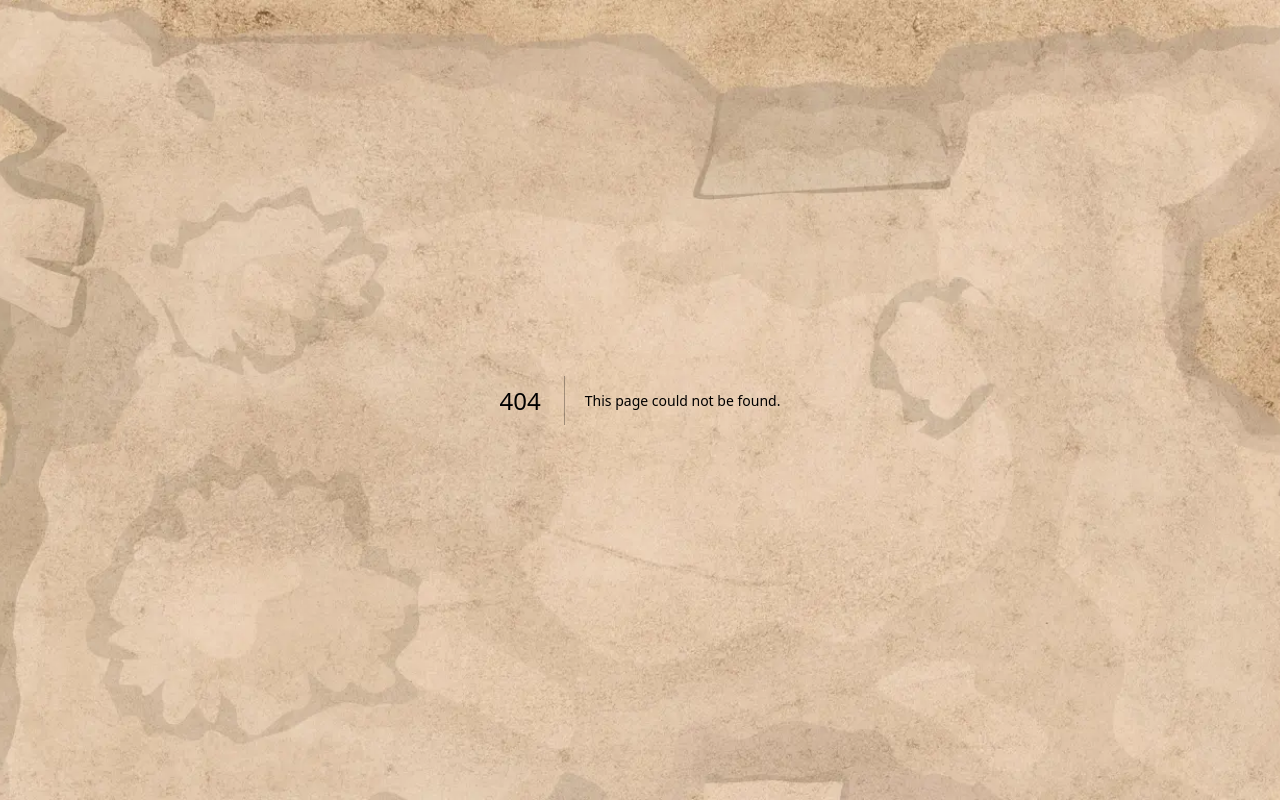
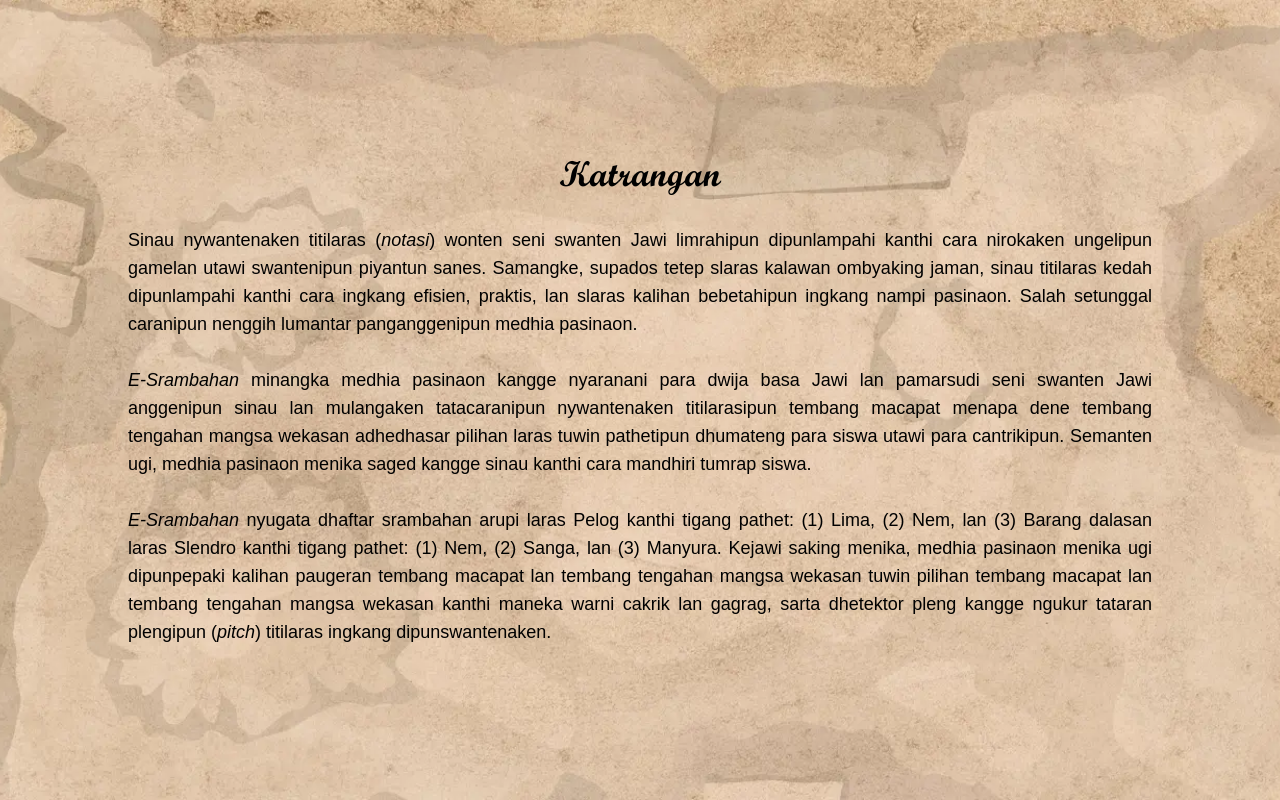
Before and after one commit to naraya-albani/E-Srambahan, a Next.js app: page /katrangan in a window 1280 px wide. Before the commit this address had no page. Built offline with nearby package versions, Linux system fonts and the light colour scheme.

Commit message:
refactor: update application description and menu links, remove unused page

```diff
--- a/app/katrangan-aplikasi/page.tsx
+++ /dev/null
@@ -1,29 +0,0 @@
-export default function KatranganAplikasi() {
-  return (
-    <div className="flex flex-col gap-8 justify-center items-center min-h-screen p-8 text-black">
-      <h1 className="text-center text-4xl font-sans font-bold">
-        Katrangan Aplikasi
-      </h1>
-      <p className="text-justify text-lg lg:mx-24">
-        Sinau nywantênakên titilaras (notasi) wontên sêni swantên Jawi
-        limrahipun kanthi cara nirokakên ungêlipun gamêlan utawi swantênipun
-        piyantun sanès. Wondéné samangké, supados têtêp slaras kalawan ombyaking
-        jaman, kêkalih cara mênika kêdah asipat efisien lan praktis nênggih
-        lumantar panganggénipun aplikasi.
-        <br /> <br />
-        E-Srambahan mujudakên aplikasi kanggé nyaranani para dwija basa Jawi
-        dalasan para pamarsudi sêni swantên Jawi anggènipun sinau lan mulangakên
-        tatacaranipun nywantênakên titilarasipun têmbang macapat mênapa déné
-        têmbang têngahan mangsa wêkasan adhêdhasar pilihan laras tuwin
-        pathêtipun dhumatêng para siswa utawi para cantrikipun.
-        <br /> <br />
-        E-Srambahan nyugata dhaftar srambahan arupi laras Pélog kanthi tigang
-        pathêt: (1) Lima, (2) Nêm, lan (3) Barang dalasan laras Sléndro kanthi
-        tigang pathêt: (1) Nêm, (2) Sanga, lan (3) Manyura. Kêjawi saking
-        mênika, aplikasi mênika ugi dipunpêpaki kalihan paugêran têmbang macapat
-        lan têmbang têngahan mangsa wêkasan tuwin pilihan têmbang macapat lan
-        têmbang têngahan mangsa wêkasan kanthi manéka warni cakrik lan gagrag.
-      </p>
-    </div>
-  );
-}
--- /dev/null
+++ b/app/katrangan/page.tsx
@@ -0,0 +1,33 @@
+export default function Katrangan() {
+  return (
+    <div className="flex flex-col gap-8 justify-center items-center min-h-screen p-8 text-black">
+      <h1 className="text-center text-4xl font-sans font-bold">Katrangan</h1>
+      <p className="text-justify text-lg lg:mx-24">
+        Sinau nywantenaken titilaras (<i>notasi</i>) wonten seni swanten Jawi
+        limrahipun dipunlampahi kanthi cara nirokaken ungelipun gamelan utawi
+        swantenipun piyantun sanes. Samangke, supados tetep slaras kalawan
+        ombyaking jaman, sinau titilaras kedah dipunlampahi kanthi cara ingkang
+        efisien, praktis, lan slaras kalihan bebetahipun ingkang nampi pasinaon.
+        Salah setunggal caranipun nenggih lumantar panganggenipun medhia
+        pasinaon.
+        <br /> <br />
+        <i>E-Srambahan</i> minangka medhia pasinaon kangge nyaranani para dwija
+        basa Jawi lan pamarsudi seni swanten Jawi anggenipun sinau lan
+        mulangaken tatacaranipun nywantenaken titilarasipun tembang macapat
+        menapa dene tembang tengahan mangsa wekasan adhedhasar pilihan laras
+        tuwin pathetipun dhumateng para siswa utawi para cantrikipun. Semanten
+        ugi, medhia pasinaon menika saged kangge sinau kanthi cara mandhiri
+        tumrap siswa.
+        <br /> <br />
+        <i>E-Srambahan</i> nyugata dhaftar srambahan arupi laras Pelog kanthi
+        tigang pathet: (1) Lima, (2) Nem, lan (3) Barang dalasan laras Slendro
+        kanthi tigang pathet: (1) Nem, (2) Sanga, lan (3) Manyura. Kejawi saking
+        menika, medhia pasinaon menika ugi dipunpepaki kalihan paugeran tembang
+        macapat lan tembang tengahan mangsa wekasan tuwin pilihan tembang
+        macapat lan tembang tengahan mangsa wekasan kanthi maneka warni cakrik
+        lan gagrag, sarta dhetektor pleng kangge ngukur tataran plengipun (
+        <i>pitch</i>) titilaras ingkang dipunswantenaken.
+      </p>
+    </div>
+  );
+}
--- a/app/layout.tsx
+++ b/app/layout.tsx
@@ -10,7 +10,7 @@
 
 export const metadata: Metadata = {
   title: "E-SRAMBAHAN",
-  description: "Aplikasi kanggé nyaranani para dwija basa Jawi",
+  description: "Medhia kangge sinau lan gladhen nembang.",
 };
 
 export default function RootLayout({
--- a/app/main/page.tsx
+++ b/app/main/page.tsx
@@ -6,7 +6,7 @@
   { title: "Pilihan Têmbang", link: "/pilihan-tembang" },
   { title: "Paugeran Têmbang", link: "/paugeran-tembang" },
   { title: "Profil Pangêmbang", link: "/profil-pangembang" },
-  { title: "Katrangan Aplikasi", link: "/katrangan-aplikasi" },
+  { title: "Katrangan", link: "/katrangan" },
   { title: "Dhétèktor Plêng", link: "/dhetektor-pleng" },
   { title: "Pandom", link: "/pandom" },
   { title: "Ancase Pasinaon", link: "/ancase-pasinaon" },
--- a/app/pandom/page.tsx
+++ b/app/pandom/page.tsx
@@ -9,11 +9,12 @@
           <p className="text-xl">
             <strong>Halaman Awal</strong>
             <br />
-            Pengguna dapat membuka aplikasi{" "}
-            <em className="font-bold">E-Srambahan</em> melalui tautan yang telah
-            disediakan. Setelah tautan diakses, sistem akan menampilkan{" "}
-            <strong>halaman awal</strong> media pembelajaran. Di bagian tengah
-            halaman terdapat tombol{" "}
+            Pengguna dapat membuka <em className="font-bold">
+              E-Srambahan
+            </em>{" "}
+            melalui tautan yang telah disediakan. Setelah tautan diakses, sistem
+            akan menampilkan <strong>halaman awal</strong> media pembelajaran.
+            Di bagian tengah halaman terdapat tombol{" "}
             <em className="font-bold">Mangga mlêbêt!</em> yang berfungsi sebagai
             akses awal untuk masuk ke dalam media pembelajaran. Silakan klik
             tombol tersebut untuk memasuki menu utama.
@@ -65,8 +66,8 @@
             </li>
             <li>
               <p>
-                <em className="font-bold">Katrangan Aplikasi</em> untuk
-                mengetahui deskripsi dan tujuan pengembangan aplikasi.
+                <em className="font-bold">Katrangan</em> untuk mengetahui
+                deskripsi dan tujuan pengembangan.
               </p>
             </li>
             <li>
@@ -322,10 +323,10 @@
 
         <li>
           <p className="text-xl">
-            <strong>Menu Katrangan Aplikasi</strong>
+            <strong>Menu Katrangan</strong>
             <br />
-            Menu <em>Katrangan Aplikasi</em> berfungsi sebagai halaman informasi
-            yang mendeskripsikan latar belakang, tujuan, dan kelengkapan media{" "}
+            Menu <em>Katrangan</em> berfungsi sebagai halaman informasi yang
+            mendeskripsikan latar belakang, tujuan, dan kelengkapan media{" "}
             <em>E-Srambahan</em>.
           </p>
         </li>
--- a/app/profil-pangembang/page.tsx
+++ b/app/profil-pangembang/page.tsx
@@ -8,22 +8,26 @@
         Profil Pangembang
       </h1>
       <p className="text-justify text-lg lg:mx-24">
-        Kula Ahmad Rizky Wahyudi, mahasiswa pascasarjana program studi
-        Pendhidhikan Basa lan Sastra Universitas Nêgêri Surabaya angkatan 2024,
-        minangka pangêmbang aplikasi E-Srambahan. Aplikasi mênika kawahyon
-        saking kawontênanipun pasinaon sêni swantên Jawi têmbang macapat dalah
-        têmbang têngahan mangsa wêkasan samangké ingkang taksih asipat
-        tradisional. Tamtunipun, pasinaon sêni swantên Jawi ingkang kados
-        makatên sagêd mungkrêd bilih mbotên dipunslarasakên kalihan
-        éwah-éwahanipun jaman.
+        Kula Ahmad Rizky Wahyudi, mahasiswa program studi S-2 Pendhidhikan Basa
+        lan Sastra Universitas Nêgêri Surabaya angkatan 2024, minangka
+        pangêmbang medhia pasinaon E-Srambahan. Pandamelipun medhia pasinaon
+        mênika kawahyon saking kawontênanipun pasinaon sêni swantên Jawi têmbang
+        macapat dalah têmbang têngahan mangsa wêkasan samangké ingkang taksih
+        asipat tradisional lan ewed dipuncakaken menggah sabageyan tiyang menapa
+        dene lare ingkang ingkang sinau nembang. Tamtunipun, pasinaon sêni
+        swantên Jawi ingkang kados makatên sagêd saya mungkrêd kawontenanipun
+        bilih mbotên dipunslarasakên kalihan éwah-éwahanipun jaman.
         <br />
-        <br /> Sasanèsipun mênika, ngantos sêpriki, mbotên wontên aplikasi
+        <br /> Sasanèsipun mênika, ngantos sêpriki, mbotên wontên medhia
         pasinaon têmbang macapat lan têmbang têngahan mangsa wêkasan ingkang
         wosipun arupi pandom cak-cakan titilaras adhêdhasar swantênipun piyantun
-        kados déné E-Srambahan. Aplikasi mênika kula rancang kanthi kairingan
-        kalawan program tèsis kula. Mugi aplikasi mênika sagêd kaginakakên
-        sasaé-saénipun minangka pandom sinau nywantênakên titilaras kanthi trêp
-        kalawan plêng (pocapanipun slaras titilaras).
+        sinartan piranti kangge ngukur tataran plengipun (<i>pitch</i>)
+        titilaras ingkang dipunswantenaken kados déné <i>E-Srambahan</i>. Medhia
+        pasinaon mênika kula rancang kanthi kairingan kalawan lumampahipun
+        program tèsis kula. Mugi <i>E-Srambahan</i> murakabi tur saged
+        nggangsaraken sinten kemawon ingkang mengku pikajengan sinau nembang,
+        sarta dados pisumbang kangge ngipuk-ipuk pangrembakanipun pasinaon seni
+        swanten Jawi slaras kalihan bebetahipun jaman samangke.
       </p>
       <Link
         href={"https://www.linkedin.com/in/ahmad-rizky-wahyudi-996a39207/"}
```
